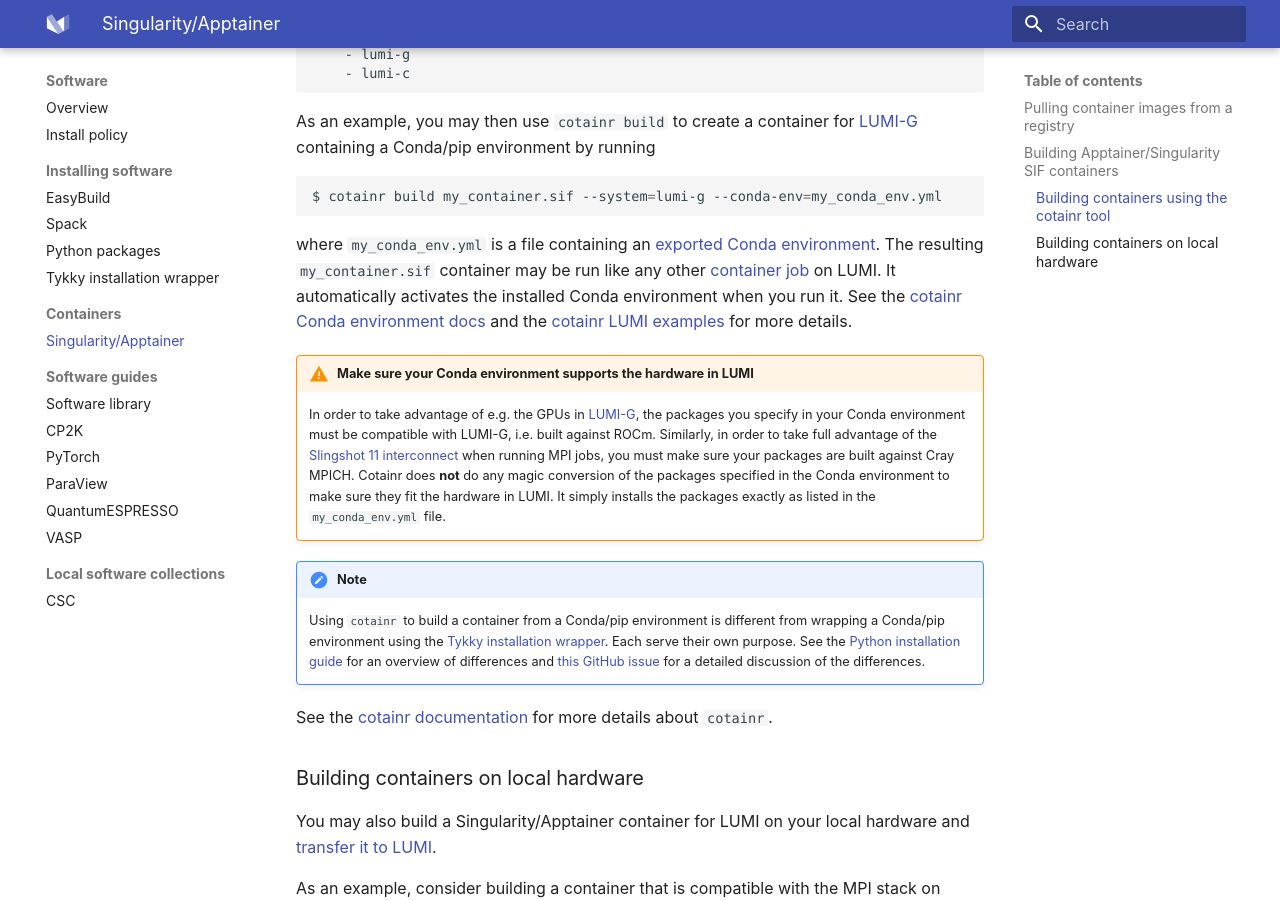
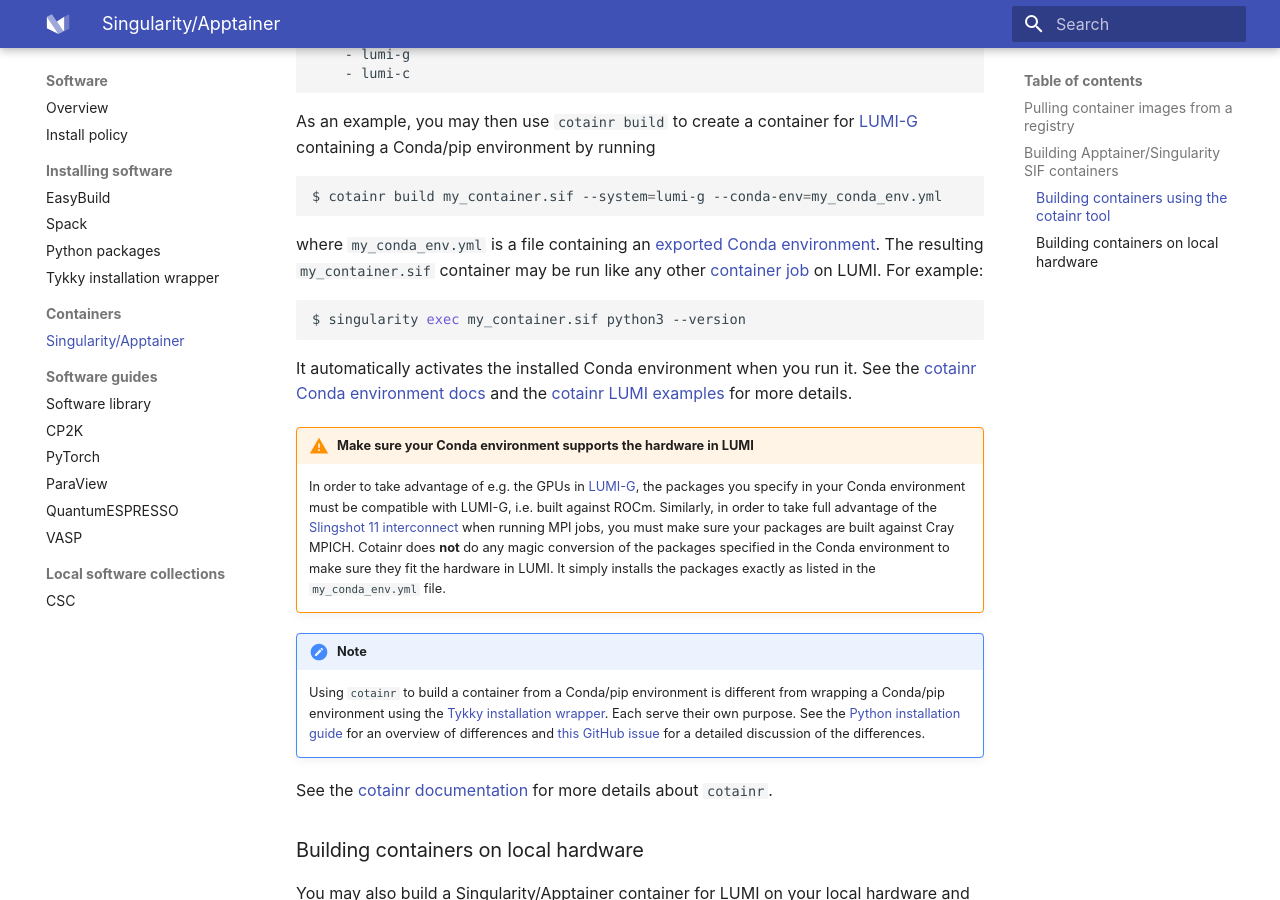
Before and after one commit to Lumi-supercomputer/lumi-userguide, an MkDocs documentation site: the page built from docs/software/containers/singularity.md, in a window 1280 px wide and 900 px high, scrolled down 2025 px. Built offline with MkDocs 1.6.1 and Material for MkDocs 9.7.7, drawn with Linux system fonts in a browser that asks for light colours.

Commit message:
Fix link and show how to run container

````diff
--- a/docs/software/containers/singularity.md
+++ b/docs/software/containers/singularity.md
@@ -131,9 +131,14 @@
 
 where `my_conda_env.yml` is a file containing an [exported Conda
 environment][conda-env]. The resulting `my_container.sif` container may be run
-like any other [container job][container-jobs] on LUMI. It automatically
-activates the installed Conda environment when you run it. See the [cotainr
-Conda environment docs][cotainr-conda-env] and the [cotainr LUMI
+like any other [container job][container-jobs] on LUMI. For example:
+
+```bash
+$ singularity exec my_container.sif python3 --version
+```
+
+It automatically activates the installed Conda environment when you run it. See
+the [cotainr Conda environment docs][cotainr-conda-env] and the [cotainr LUMI
 examples][cotainr-lumi-examples] for more details.
 
 !!! warning "Make sure your Conda environment supports the hardware in LUMI"
````
Also changed, not shown: docs/software/installing/python.md (+3 -3 lines).
